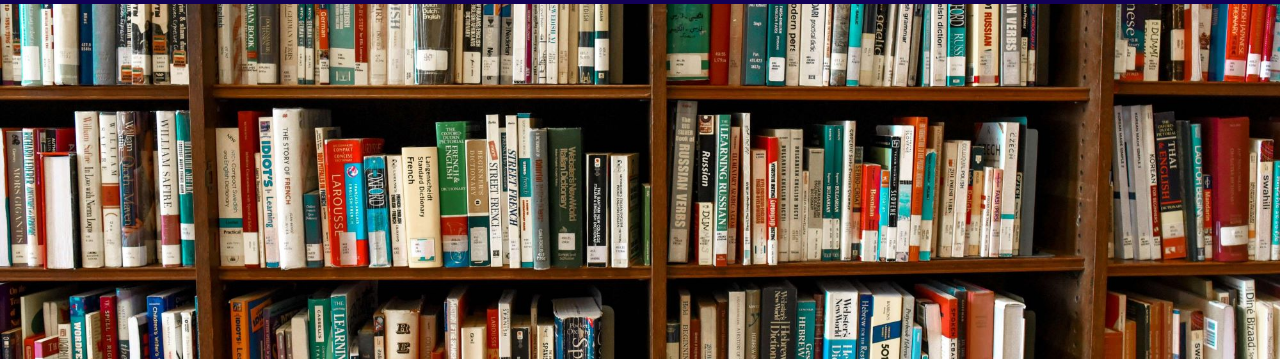
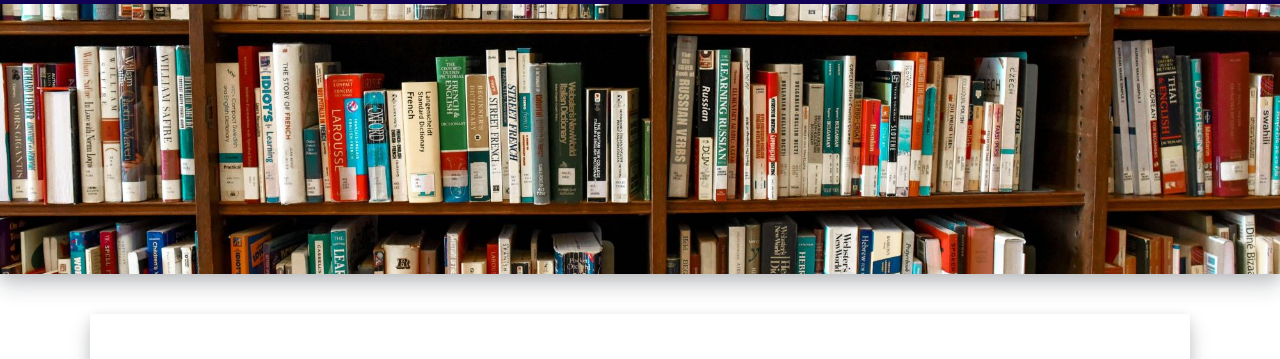
Before and after one commit to AlPoliakow/neurological-physiotherapy-guidelines-guide, a plain HTML site: page index.html in a window 1280 px wide. Shown: the part 103-462 px from the top of the page. Drawn offline with nearby package versions, Linux system fonts and the light colour scheme.

Commit message:
Decreased hero image height

```diff
--- a/css/style.css
+++ b/css/style.css
@@ -219,12 +219,10 @@
   background: url('../img/pexels-element-digital-1370295.jpg') rgb(39, 123, 168) no-repeat;
   background-size: cover;
   background-position: center;
-  min-height: 200px;
+  min-height: 130px;
   width: 100%;
   box-shadow: 0 4px 12px rgba(0, 0, 0, .1), 0 12px 20px rgba(17, 24, 39, .2);
 }
-
-
 
 main #content {
   display: flex;
@@ -482,7 +480,7 @@
 
   /*---MAIN TABLET STYLES---*/
     main .hero {
-    min-height: 250px;
+    min-height: 190px;
   }
 
   main #content {
@@ -552,7 +550,7 @@
 
   /*---HERO DESKTOP STYLES---*/
   main .hero {
-    min-height: 400px;
+    min-height: 270px;
   }
 
   /*---MAIN DESKTOP STYLES---*/
```
